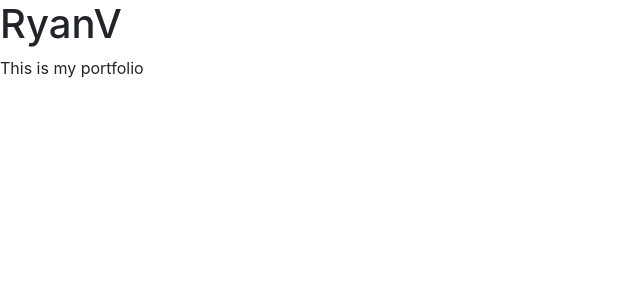
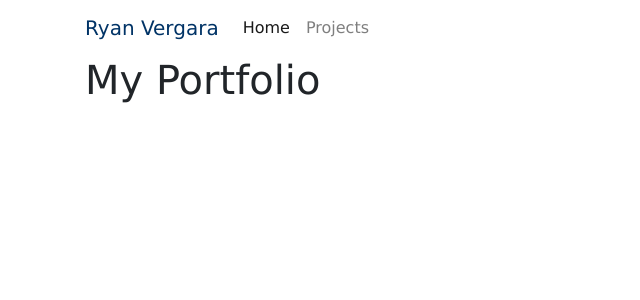
Before and after one commit to rvvergara/my-portfolio, a Next.js app: page / in a window 1280 px wide. Shown: the top 300 px of the page, without its empty margins (0-640 px from the left). Built offline with nearby package versions, Linux system fonts and the light colour scheme.

Commit message:
Use Layout on index and project pages
- customize some of Layout's styles in main.scss by overriding
react-bootstrap styles

```diff
--- a/pages/index.js
+++ b/pages/index.js
@@ -1,11 +1,10 @@
+import Layout from '../components/Layout';
+
 const Index = () => (
-  <div>
+  <Layout title="Home" activeKey="/">
     <h1>
-      RyanV
+      My Portfolio
     </h1>
-    <div>
-      This is my portfolio
-    </div>
-  </div>
+  </Layout>
 );
 export default Index;
--- a/pages/projects.js
+++ b/pages/projects.js
@@ -1,7 +1,8 @@
+import Layout from '../components/Layout';
 import ProjectList from '../components/ProjectList';
 
 const ProjectsPage = () => (
-  <ProjectList />
+  <Layout title="Projects" activeKey="/projects"><ProjectList /></Layout>
 );
 
 export default ProjectsPage;
--- a/scss/main.scss
+++ b/scss/main.scss
@@ -1,3 +1,11 @@
 body {
-  background: green;
+  font-family: Verdana, Geneva, Tahoma, sans-serif;
 }
+
+.bg-light {
+  background: #fff !important;
+}
+
+.navbar-light .navbar-brand {
+  color: #003366;
+}
```
